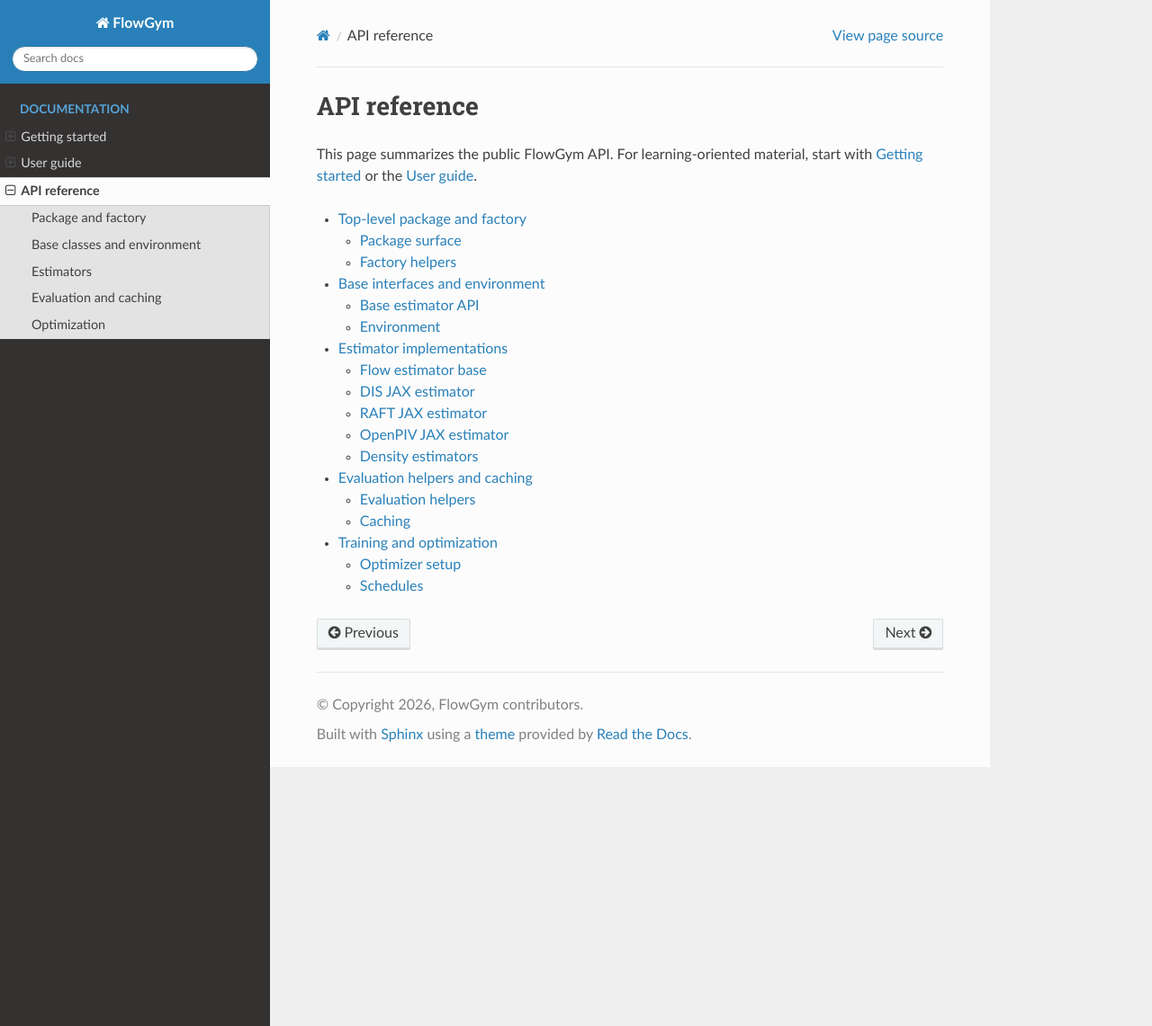
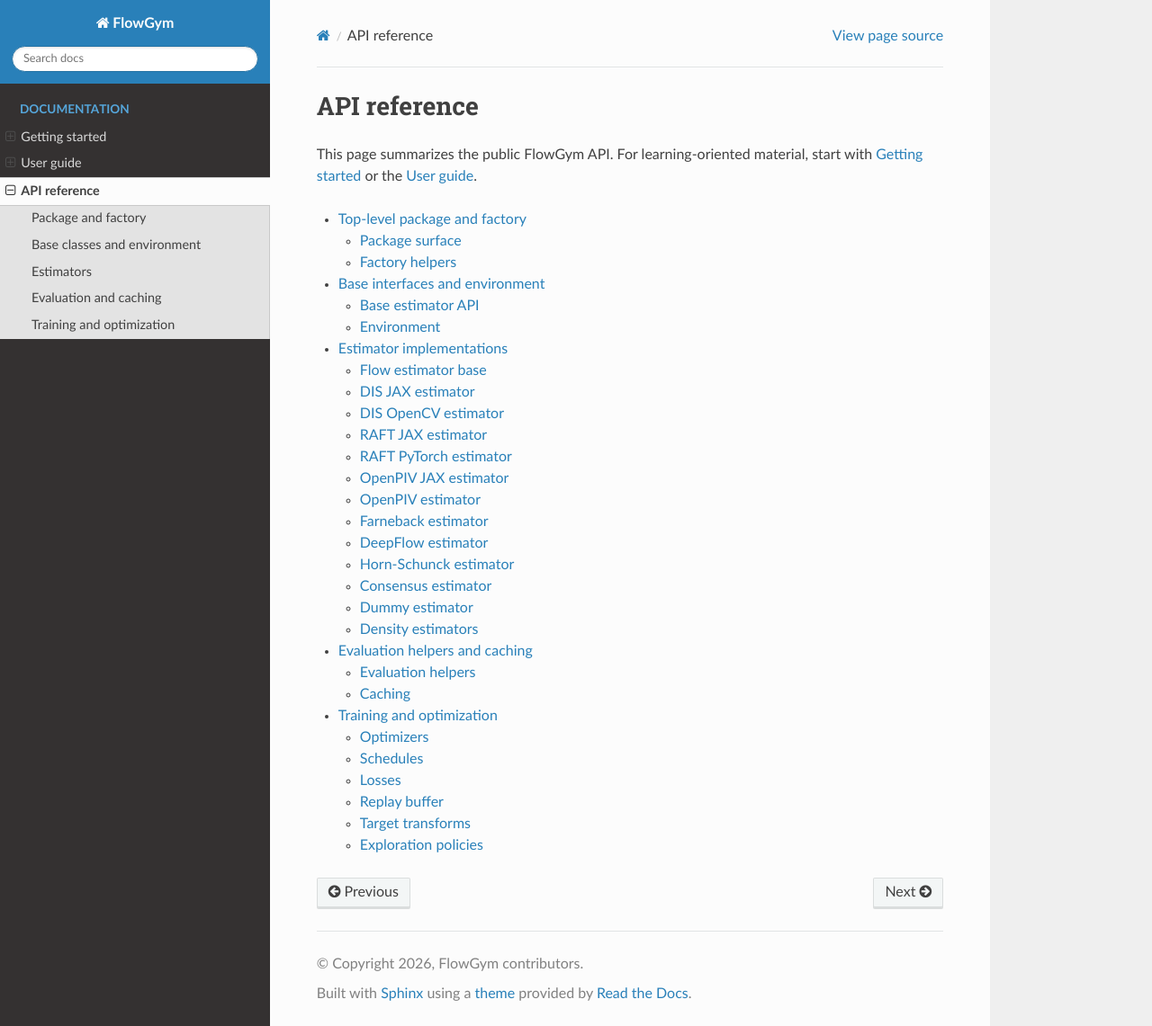
Before and after one commit to antonioterpin/flowgym, a Sphinx documentation site: the page built from docs/api/index.md, in a window 1280 px wide and 1141 px high. Shown: the whole window at 90% size. Built offline with Sphinx 7.4.7 and the Read the Docs theme 3.1.0, drawn with Linux system fonts in a browser that asks for light colours; pages that are not in the unit, such as notebooks, are missing from menus.

````diff
--- a/docs/api/index.md
+++ b/docs/api/index.md
@@ -15,8 +15,16 @@ start with [Getting started](../getting-started/index.md) or the
 - [Estimator implementations](estimators.md)
   - [Flow estimator base](estimators.md#flow-estimator-base)
   - [DIS JAX estimator](estimators.md#dis-jax-estimator)
+  - [DIS OpenCV estimator](estimators.md#dis-opencv-estimator)
   - [RAFT JAX estimator](estimators.md#raft-jax-estimator)
+  - [RAFT PyTorch estimator](estimators.md#raft-pytorch-estimator)
   - [OpenPIV JAX estimator](estimators.md#openpiv-jax-estimator)
+  - [OpenPIV estimator](estimators.md#openpiv-estimator)
+  - [Farneback estimator](estimators.md#farneback-estimator)
+  - [DeepFlow estimator](estimators.md#deepflow-estimator)
+  - [Horn-Schunck estimator](estimators.md#horn-schunck-estimator)
+  - [Consensus estimator](estimators.md#consensus-estimator)
+  - [Dummy estimator](estimators.md#dummy-estimator)
   - [Density estimators](estimators.md#density-estimators)
 
 - [Evaluation helpers and caching](evaluation.md)
@@ -24,8 +32,12 @@ start with [Getting started](../getting-started/index.md) or the
   - [Caching](evaluation.md#caching)
 
 - [Training and optimization](optimization.md)
-  - [Optimizer setup](optimization.md#optimizer-setup)
+  - [Optimizers](optimization.md#optimizers)
   - [Schedules](optimization.md#schedules)
+  - [Losses](optimization.md#losses)
+  - [Replay buffer](optimization.md#replay-buffer)
+  - [Target transforms](optimization.md#target-transforms)
+  - [Exploration policies](optimization.md#exploration-policies)
 
 ```{toctree}
 :hidden:
````
Also changed, not shown: docs/api/estimators.md (+82 -3 lines), docs/api/optimization.md (+41 -3 lines), 3 other files.
